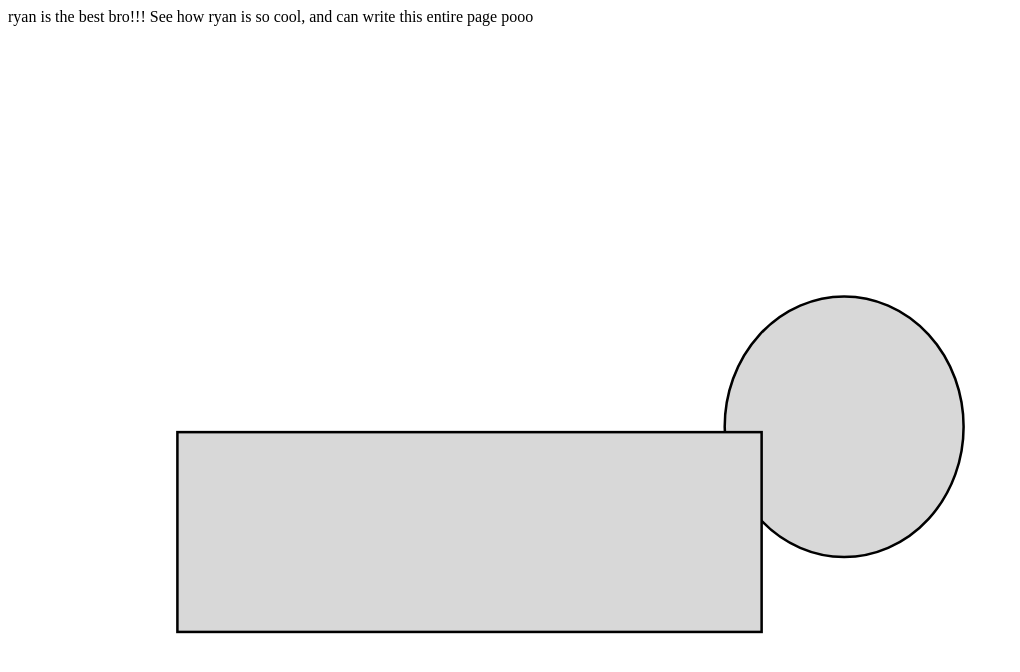
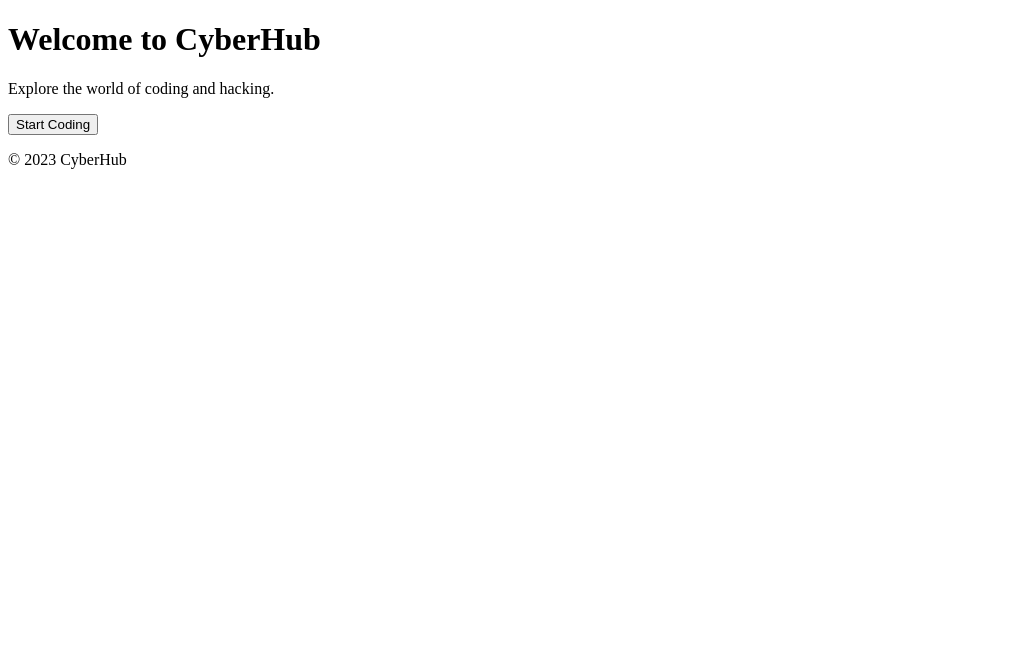
Before and after one commit to yum1234/yum1234.github.io, a plain HTML site: page index.html in a window 1280 px wide. Shown: the whole page, without its empty margins (0-1020 px from the left). Drawn offline with Linux system fonts and the light colour scheme.

Commit message:
Update index.html

```diff
--- a/index.html
+++ b/index.html
@@ -1,21 +1,22 @@
 <!DOCTYPE html>
-<html>
-
-
-
+<html lang="en">
+<head>
+    <meta charset="UTF-8">
+    <meta name="viewport" content="width=device-width, initial-scale=1.0">
+    <title>CyberHub</title>
+    <link rel="stylesheet" href="styles.css">
+</head>
 <body>
-  ryan is the best bro!!! See how ryan is so cool, and can write this entire page
-  pooo
-  <!--
-  This script places a badge on your repl's full-browser view back to your repl's cover
-  page. Try various colors for the theme: dark, light, red, orange, yellow, lime, green,
-  teal, blue, blurple, magenta, pink!
-  -->
-  <!doctype html>
-  <svg viewBox="0 0 500 500">
-    <ellipse style="fill: rgb(216, 216, 216); stroke: rgb(0, 0, 0);" cx="330.756" cy="158.505" rx="47.251" ry="51.546"></ellipse>
-    <rect x="67.01" y="160.653" width="231.1" height="79.038" style="fill: rgb(216, 216, 216); stroke: rgb(0, 0, 0);"></rect>
-  </svg>
+    <header>
+        <h1>Welcome to CyberHub</h1>
+    </header>
+    <section class="main-content">
+        <p>Explore the world of coding and hacking.</p>
+        <button onclick="startCoding()">Start Coding</button>
+    </section>
+    <footer>
+        <p>&copy; 2023 CyberHub</p>
+    </footer>
+    <script src="script.js"></script>
 </body>
-
 </html>
```
